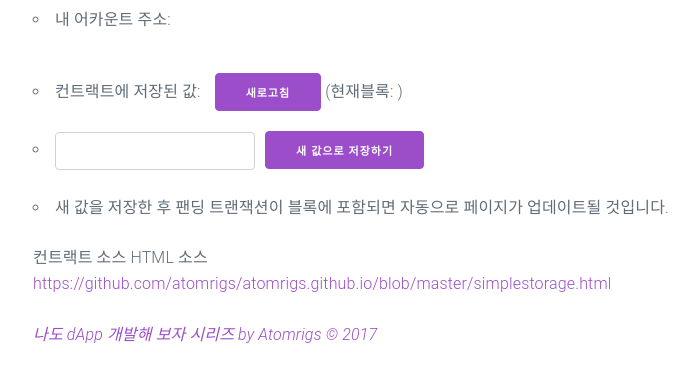
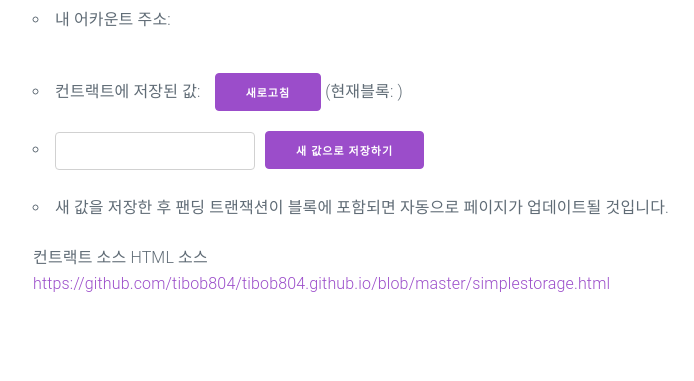
Before and after one commit to tibob804/tibob804.github.io, a plain HTML site: page simplestorage.html in a window 1280 px wide. Shown: the part 93-474 px from the top of the page, without its empty margins (17-711 px from the left). Drawn offline with nearby package versions, Linux system fonts and the light colour scheme; a script that the page names is missing.

Commit message:
2차 수정
2차 수정

```diff
--- a/simplestorage.html
+++ b/simplestorage.html
@@ -27,11 +27,8 @@
 <script src="https://gist.github.com/atomrigs/7c633570496b79623bed5d1286f93f3a.js"></script>
 
 HTML 소스<br>
-<a href="https://github.com/atomrigs/atomrigs.github.io/blob/master/simplestorage.html">https://github.com/atomrigs/atomrigs.github.io/blob/master/simplestorage.html</a>
+<a href="https://github.com/tibob804/tibob804.github.io/blob/master/simplestorage.html">https://github.com/tibob804/tibob804.github.io/blob/master/simplestorage.html</a>
 <br><br>
-<p>
-<a href="http://www.chaintalk.io/archive/lecture?sca=%EB%82%98%EB%8F%84+dApp+%EA%B0%9C%EB%B0%9C"><i>나도 dApp 개발해 보자 시리즈 by Atomrigs © 2017</i></a>
-</p>
 
 </body>
 <script src="https://cdn.rawgit.com/ethereum/web3.js/develop/dist/web3.js"></script>
```
